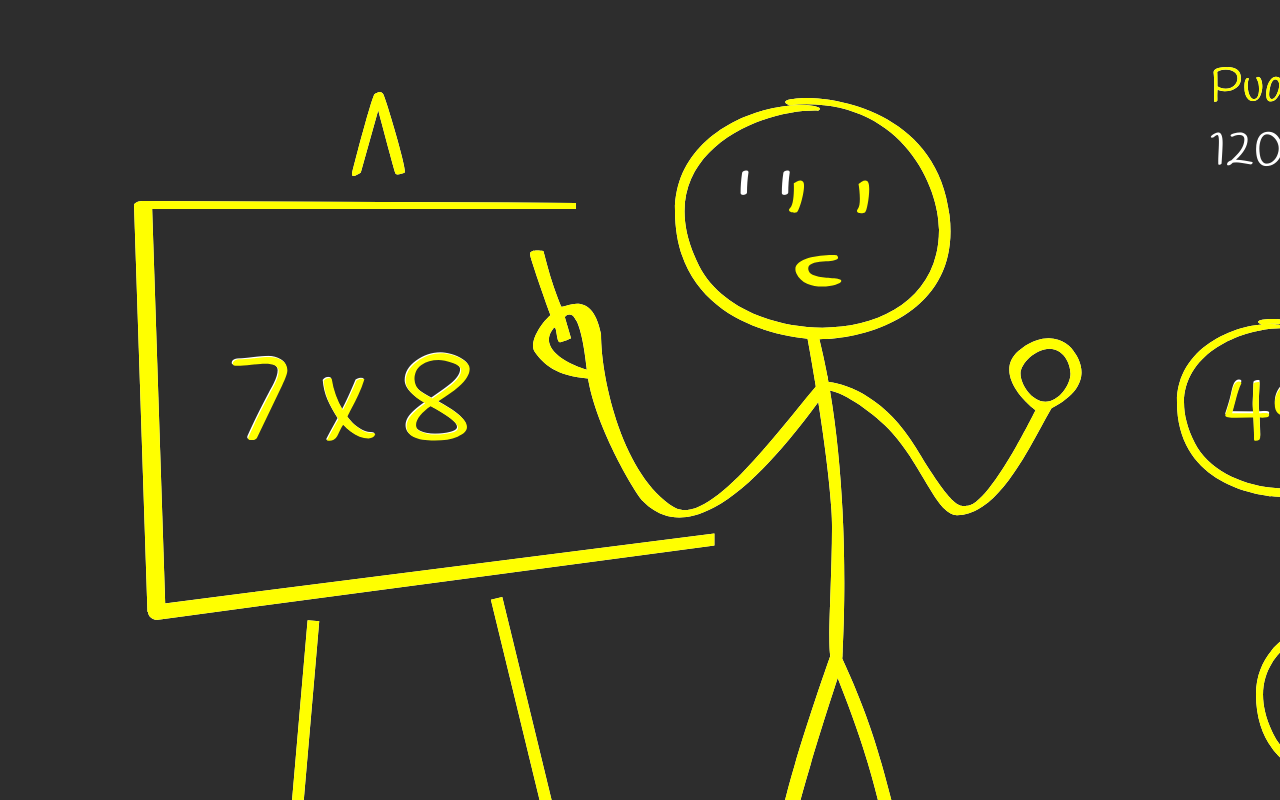
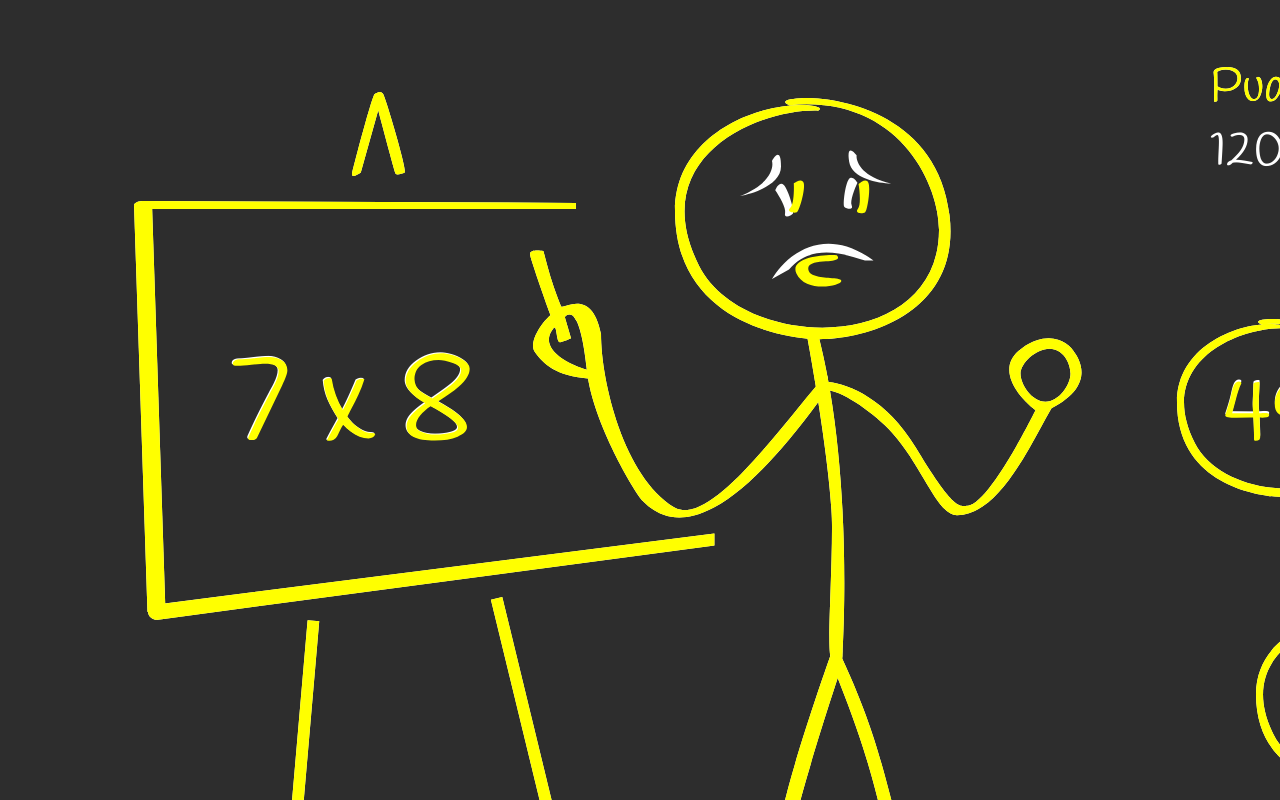
Before and after one commit to erdemxceylan/odev-3, a React (Create React App) app: page / in a window 1280 px wide. Shown: the top 800 px of the page. Built offline with nearby package versions, Linux system fonts and the light colour scheme.

Commit message:
answer state is defined

```diff
--- a/src/components/game/index.js
+++ b/src/components/game/index.js
@@ -1,20 +1,21 @@
-import React from 'react';
+import React, { useState } from 'react';
 import './styles.scss';
 import * as svgs from '../../assets/svgs';
 
 const choices = [49, 64, 56];
 const legend = [{ title: 'Puan', value: 120 }, { title: 'Tur', value: 2 }, { title: 'Soru', value: 7 },];
 const question = { first: 7, operation: 'x', second: 8 };
+const CORRECT = 'Correct';
+const INCORRECT = 'Incorrect';
 
 export default function Game() {
+   const [answer, setAnswer] = useState(INCORRECT);
 
    return (
       <>
          <div>
             {svgs.schema}
-            {svgs.face.thinking}
-            {/* {svgs.face.sad} */}
-            {/* {svgs.face.happy} */}
+            {answer === CORRECT ? svgs.face.happy : answer === INCORRECT ? svgs.face.sad : svgs.face.thinking}
             {legend.map((item, index) => <p className='legend' key={`legend-${index}`}>{item.title}: {item.value}</p>)}
             {choices.map((choice, index) => <p className='choice' key={`choice-${index}`}>{choice}</p>)}
             <p className='question'>{`${question.first} ${question.operation} ${question.second}`}</p>
```
